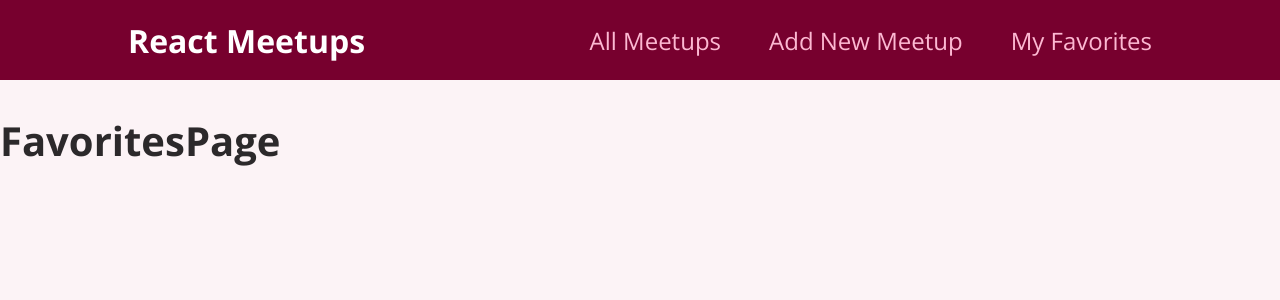
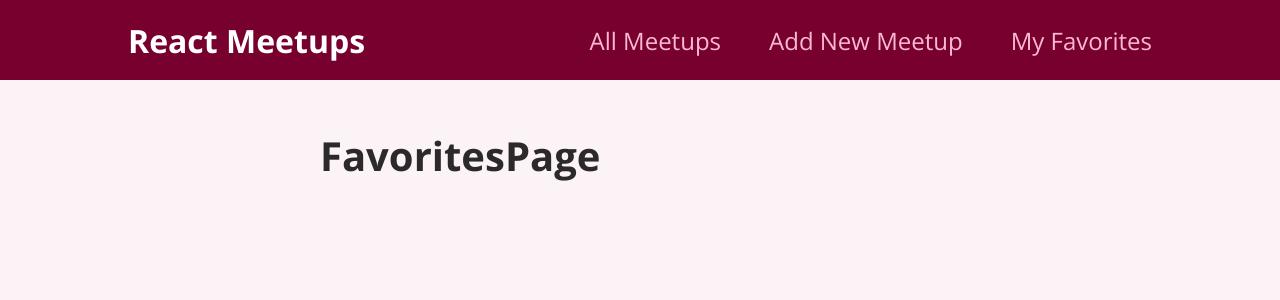
Before and after one commit to beyongbell/nextjs-course-code, a React (Create React App) app: page /favorites in a window 1280 px wide. Shown: the top 300 px of the page. Built offline with nearby package versions, Linux system fonts and the light colour scheme.

Commit message:
Set Layout

```diff
--- a/src/App.js
+++ b/src/App.js
@@ -4,18 +4,17 @@
 import NewMeetupPage from './pages/NewMeetup';
 import FavoritesPage from './pages/Favorites';
 
-import MainNavigation from './components/layout/MainNavigation';
+import Layout from './components/layout/Layout';
 
 function App() {
   return (
-    <div>
-      <MainNavigation />
+    <Layout>
       <Routes>
         <Route path="/" element={<AllMeetupsPage />} />
         <Route path="/new-meetup" element={<NewMeetupPage />} />
         <Route path="/favorites" element={<FavoritesPage />} />
       </Routes>
-    </div>
+    </Layout>
   );
 }
 
--- /dev/null
+++ b/src/components/layout/Layout.js
@@ -0,0 +1,13 @@
+import MainNavigation from './MainNavigation'
+import classes from './Layout.module.css';
+
+function Layout (props) {
+    return (
+        <div>
+            <MainNavigation />
+            <main className={classes.main}>{props.children}</main>
+        </div>
+    )
+}
+
+export default Layout;
--- /dev/null
+++ b/src/components/layout/Layout.module.css
@@ -0,0 +1,5 @@
+.main {
+    margin: 3rem auto;
+    width: 90%;
+    max-width: 40rem;
+}
```
